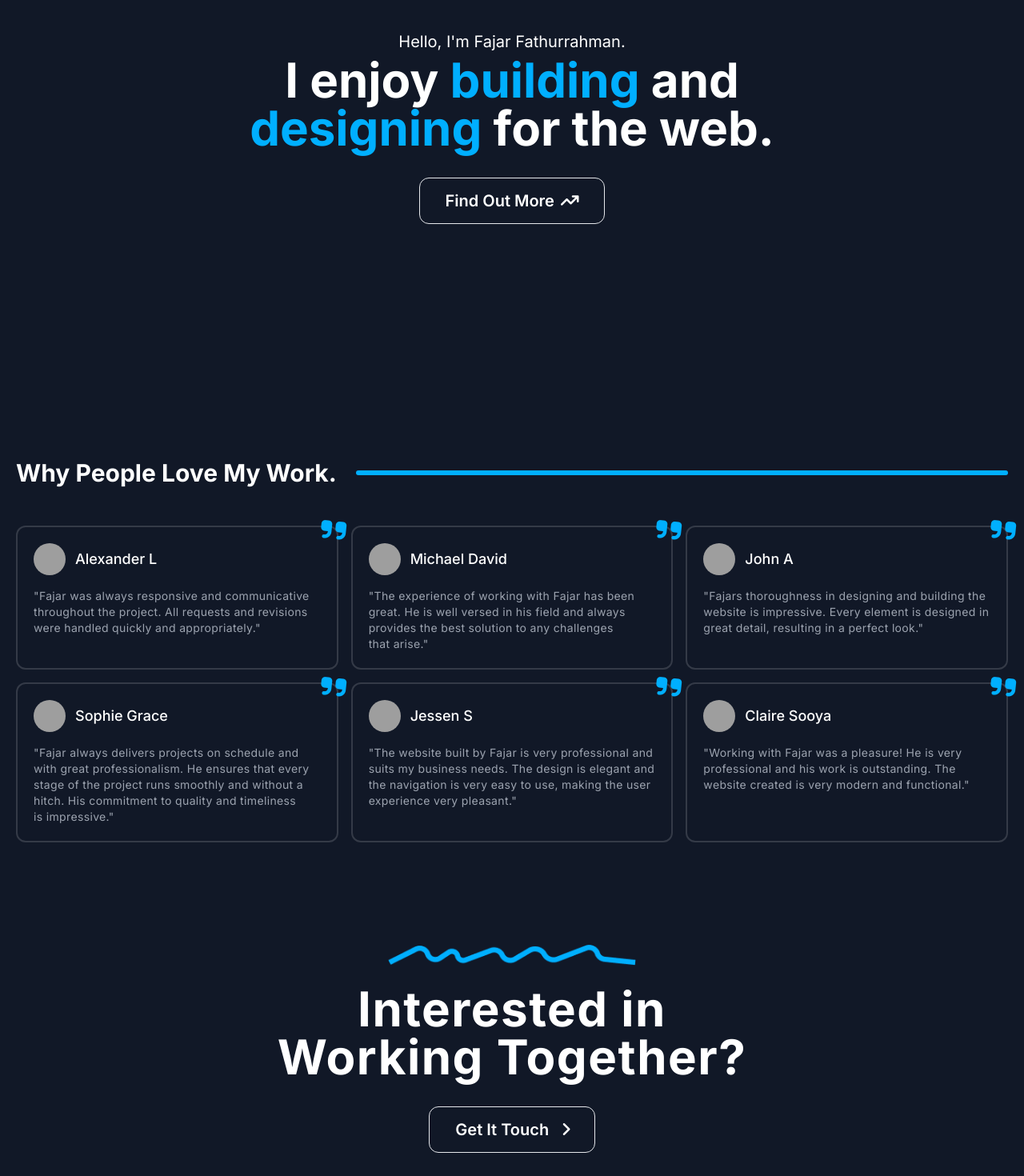
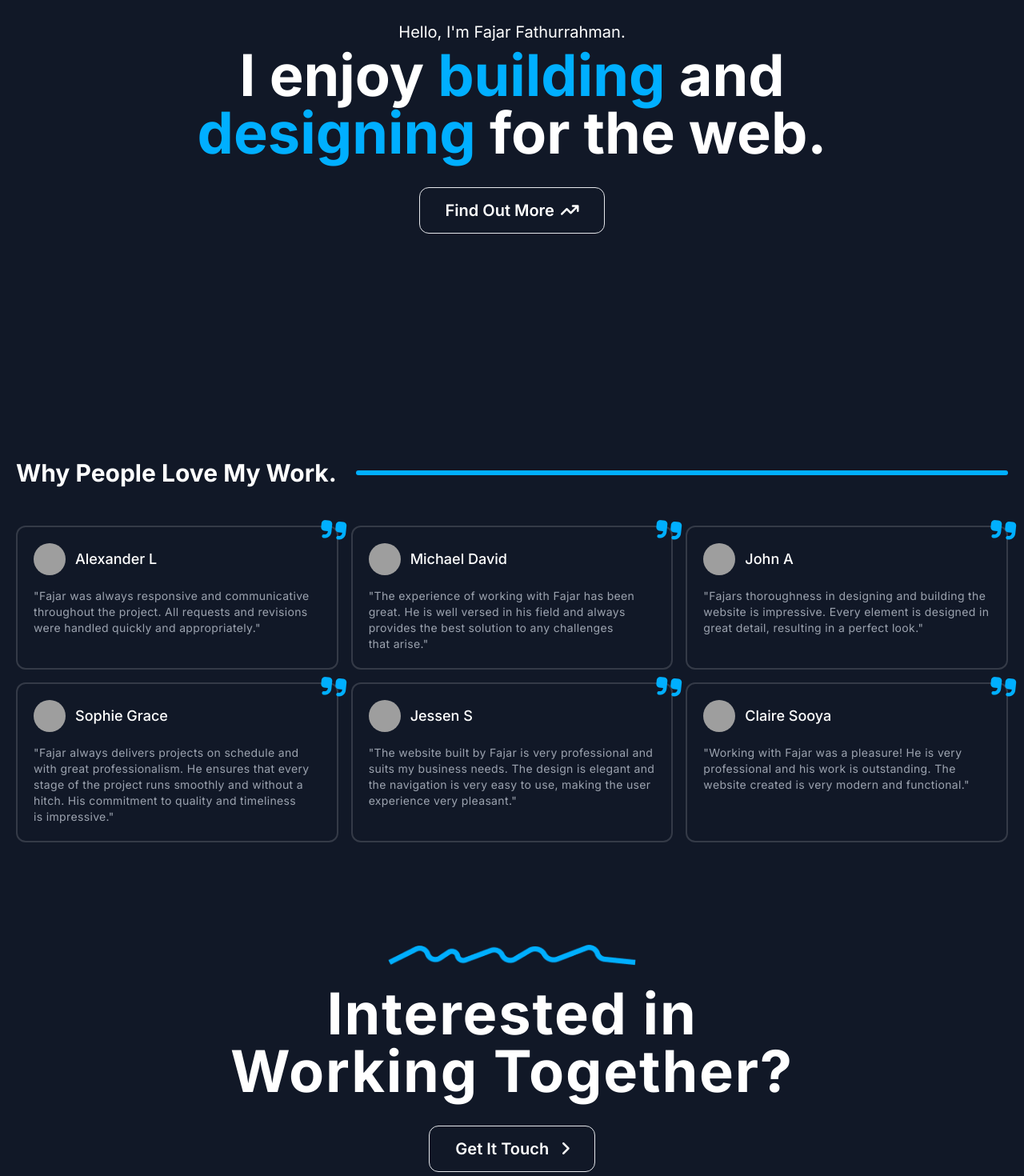
Before and after one commit to fjrfathurrahman/MyPortfolio-v1, a React (Vite) app: page / in a window 1280 px wide. Shown: the part 260-1730 px from the top of the page at 80% size. Built offline with nearby package versions, Linux system fonts and the light colour scheme; grey boxes are pictures that could not be loaded; a web font is replaced by a local one.

Commit message:
Add CTAEelements

```diff
--- a/src/components/layouts/home/CTA.tsx
+++ b/src/components/layouts/home/CTA.tsx
@@ -7,9 +7,9 @@ import { Link } from "react-router-dom";
 export default function CTA() {
     return (
         <Section className="pt-20" height="max-content">
-            <div className="mb-12 lg:mb-16 relative flex flex-col items-center justify-center">
+            <div className="mb-12 lg:mb-0 relative flex flex-col items-center justify-center">
                 <img src={imgTittle} className="w-1/2 sm:w-2/5 md:w-1/3 lg:w-1/4 mb-6" />
-                <h1 className="w-full text-wrap text-3xl sm:text-4xl md:text-5xl lg:text-6xl font-bold text-center tracking-tight sm:tracking-wide">Interested in <br /> Working Together?</h1>
+                <h1 className="w-full text-wrap text-3xl sm:text-4xl md:text-5xl lg:text-6xl xl:text-7xl font-bold text-center tracking-tight sm:tracking-wide">Interested in <br /> Working Together?</h1>
                 <ButtonEl type="button" variant="primary" className="flex items-center gap-3">
                     <Link to={"/contact"}>Get It Touch</Link>
                     <i className="fa-solid fa-angle-right animateX"></i>
--- a/src/components/layouts/home/Hero.tsx
+++ b/src/components/layouts/home/Hero.tsx
@@ -4,7 +4,7 @@ import ButtonEl from "../../elements/ButtonEl";
 
 export default function Hero() {
     const hello = <h3 className="text-sm sm:text-base md:text-lg xl:text-xl mb-1">Hello, I'm Fajar Fathurrahman.</h3>
-    const headline = <h1 className="text-4xl md:text-5xl xl:text-6xl font-[900]">I enjoy <span className="text-primary">building</span> and <br className="hidden sm:block" /> <span className="text-primary">designing</span> for the web.</h1>
+    const headline = <h1 className="text-4xl md:text-5xl xl:text-7xl font-[900]">I enjoy <span className="text-primary">building</span> and <br className="hidden sm:block" /> <span className="text-primary">designing</span> for the web.</h1>
 
     return (
         <Section className="heroELememt overflow-hidden">
```
